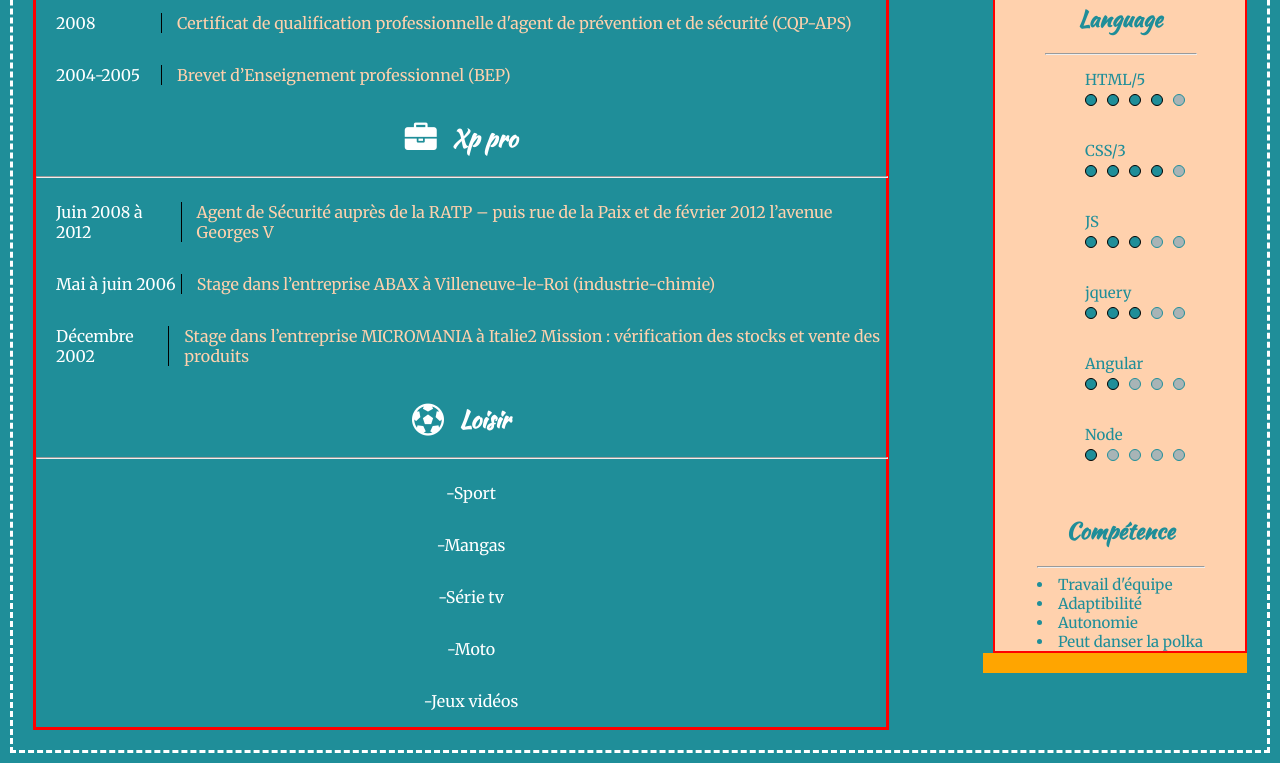
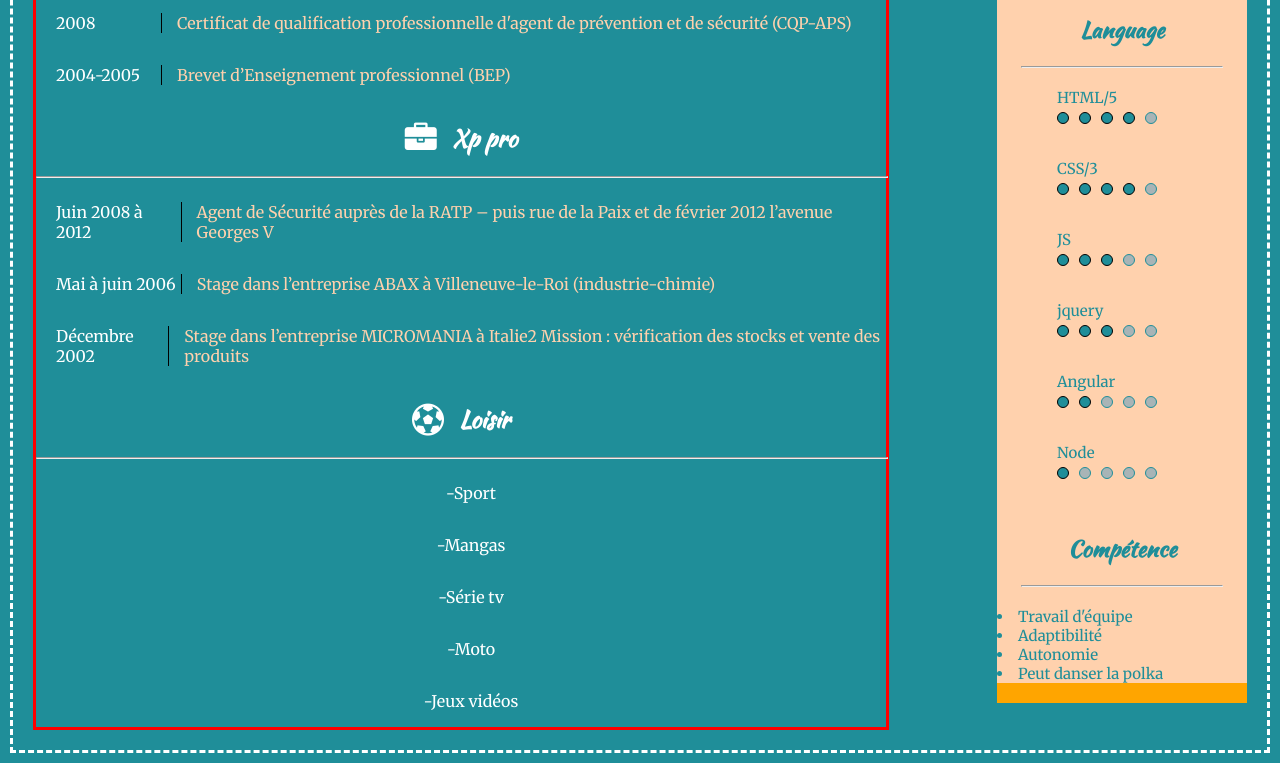
Before and after one commit to yoannlg/CV, a plain HTML site: page index.html in a window 1280 px wide. Shown: the part 605-1368 px from the top of the page. Drawn offline with Linux system fonts and the light colour scheme.

Commit message:
Réglage du bug aside... oui encore parce que avant j'était un boulet ^^

```diff
--- a/css/cv.css
+++ b/css/cv.css
@@ -1,6 +1,6 @@
 
 body{
-	min-width: 350px;
+	min-width: 760px;
 	border: 3px dashed white;
 	margin: 10px;
 	font-family: 'Merriweather', serif;
@@ -72,25 +72,17 @@ hr{
 
 /*PARTIE RIGHT*/
 aside{
-	color: #1F8E99;
 	display: flex;
 	flex-direction: column;
 	align-items: center;
-	border: 2px solid red;
-
 	min-width: 200px;
 	max-width: 250px;
 	margin-top: 150px;
+    margin-left: 10px;
+    border-radius: 5% 5% 0 0;
+    font-size: 15px;
+	color: #1F8E99;
     background-color: #FFD1AD;
-    border-radius: 5% 5% 0 0;
-    margin-left: 10px;
-    .right i{
-	min-width: 50px;
-	margin-left: 5px;
-}
-    font-size: 15px;
-}
-
 
 
 }
@@ -98,25 +90,40 @@ aside{
 	min-width: 50px;
 	margin-left: 5px;
 }
-.right{
+/*.right{
 	min-width: 200px;
 	max-width: 250px;
 	margin-top: 150px;
     background-color: #FFD1AD;
     border-radius: 5% 5% 0 0;
     margin-left: 10px;
+    font-size: 15px;
+}*/
 
-    font-size: 15px;
+aside ul{
+	margin-left: 20px;
 }
-.right ul{
-	padding-left: 0;
-}
-.right hr{
+aside hr{
 	width: 80%;
 	margin: 20px auto;
 }
 
+.flex{
+	display: flex;
+}
+.flex-column{
+	display: flex;
+	flex-direction: column;
+	justify-content: space-around;
+	margin: 10px 0;
+	padding-right: 5px;
+}
+
+
+
 /*TROMBIE + ARRONDI*/
+
+
 
 
 .arrondi{
@@ -136,36 +143,16 @@ margin-top: -80px;
 border-radius: 50%;
 }
 
-
-
-
-
-
-
-
-/*PARTIE LANGAGE*/
+/*PARTIE CONTACT*/
 .contact{
 	margin-top: -80px;
-}
-.flex{
-	display: flex;
 }
 .inside-contact{
 	margin-bottom: 10px;
 }
 .inside-contact a:hover{
 	color: red;
-	font-size: 16px;
-}
-
-.flex-column{
-	display: flex;
-	flex-direction: column;
-	justify-content: space-around;
-}
-.flex-column{
-	margin: 10px 0;
-	padding-right: 5px;
+	font-size: 17px;
 }
 
 .cercle{
@@ -181,6 +168,22 @@ border-radius: 50%;
 	border: 1px solid black;
 }
 
+
+
+
+/*PARTIE LANGAGE*/
+.language{
+	width: 100%;
+	margin: 0 auto;
+}
+
+/*PARTIE COMPETENCE*/
+.competence{
+	width: 100%;
+	margin: 0 auto;
+}
+
+/*PARTIE BAS ASIDE*/
 .bas-aside{
 	width: 100%;
 	height: 20px;
--- a/index.html
+++ b/index.html
@@ -163,8 +163,8 @@
 
 		<!-- PARTIE DROITE -->
 
-		<div class=>
-		<aside >
+		<div class="right">
+		<aside>
 
 			<div class="arrondi">
 		<!-- PHOTO PROFIL -->
@@ -187,7 +187,7 @@
 			</div>
 
 			<!-- PARTIE LANGUAGE -->
-			<div>
+			<div class="language">
 				<h2>Language</h2>
 				<hr>
 					<ul>HTML/5
@@ -248,7 +248,7 @@
 					</ul>
 				</div>
 
-			<div>
+			<div class="competence">
 			<h2>Compétence</h2>
 			<hr>
 				<li>Travail d'équipe</li>
@@ -257,8 +257,9 @@
 				<li>Peut danser la polka</li>
 			</div>
 
+			<div class="bas-aside"></div>
+
 		</aside>
-			<div class="bas-aside"></div>
 
 	</div>
 </div>
```
Lines whose indentation alone changed are shown as unchanged.
